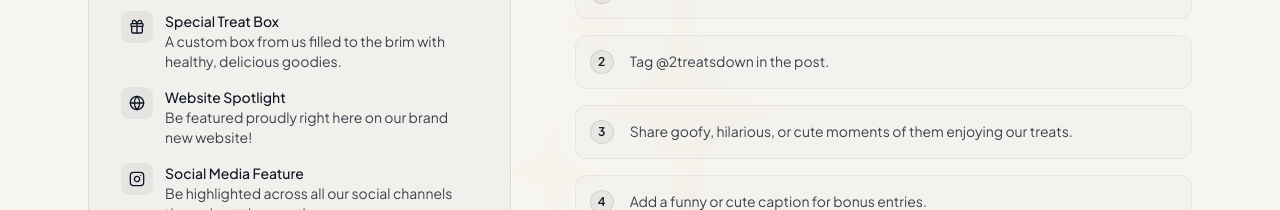
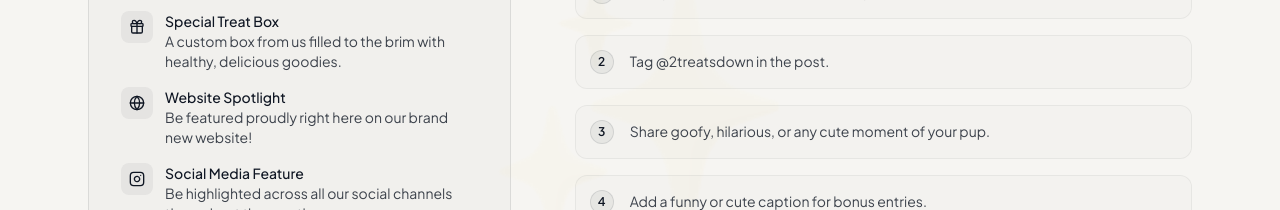
Before and after one commit to navinagarwaleb/2TreatsDown_Final, a Next.js app: page / in a window 1280 px wide. Shown: the part 4780-4990 px from the top of the page. Built offline with nearby package versions, Linux system fonts and the light colour scheme.

Commit message:
chore(home): update Pet of the Month entry description copy

```diff
--- a/components/home/PetOfTheMonth.tsx
+++ b/components/home/PetOfTheMonth.tsx
@@ -139,7 +139,7 @@ export default function PetOfTheMonth() {
                                 {[
                                     "Post your favorite photo or video of your pup.",
                                     "Tag @2treatsdown in the post.",
-                                    "Share goofy, hilarious, or cute moments of them enjoying our treats.",
+                                    "Share goofy, hilarious, or any cute moment of your pup.",
                                     "Add a funny or cute caption for bonus entries.",
                                     "Share to your story and tag us for extra entries.",
                                     "Tag 3 friends in the comments on our Instagram post to spread the word 🐾"
```
